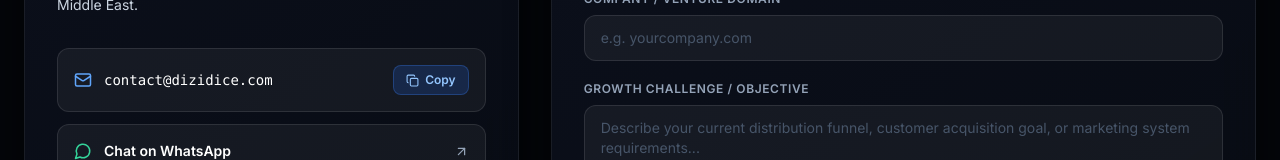
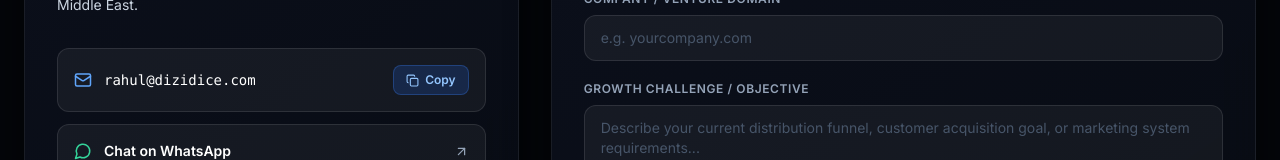
Before and after one commit to rk929336-dev/rahulkirahh, a Next.js app: page / in a window 1280 px wide. Shown: the part 11184-11344 px from the top of the page. Built offline with nearby package versions, Linux system fonts and the light colour scheme.

Commit message:
fix(contact): update email to rahul@dizidice.com and instagram to https://instagram.com/rahul_ki_rahh

```diff
--- a/src/app/layout.tsx
+++ b/src/app/layout.tsx
@@ -82,7 +82,7 @@ const jsonLdPerson = {
   sameAs: [
     "https://www.linkedin.com/in/rahul-ki-rahh/",
     "https://x.com/rahul_ki_rahh",
-    "https://instagram.com/rahulkirahh",
+    "https://instagram.com/rahul_ki_rahh",
     "https://www.facebook.com/rk929336/",
   ],
   worksFor: {
--- a/src/components/Contact.tsx
+++ b/src/components/Contact.tsx
@@ -45,7 +45,7 @@ const SOCIAL_ICONS: Record<string, React.ReactNode> = {
   x: <XIcon />,
 };
 
-const AGENCY_EMAIL = "contact@dizidice.com";
+const AGENCY_EMAIL = "rahul@dizidice.com";
 const WHATSAPP_URL = "https://wa.me/?text=Hi%20Rahul,%20I%20would%20like%20to%20discuss%20a%20growth%20system%20for%20my%20business.";
 
 export default function Contact() {
--- a/src/data/site.ts
+++ b/src/data/site.ts
@@ -387,7 +387,7 @@ export const SITE = {
   social: [
     {
       platform: "Instagram",
-      url: "https://instagram.com/rahulkirahh",
+      url: "https://instagram.com/rahul_ki_rahh",
       icon: "instagram",
     },
     {
```
